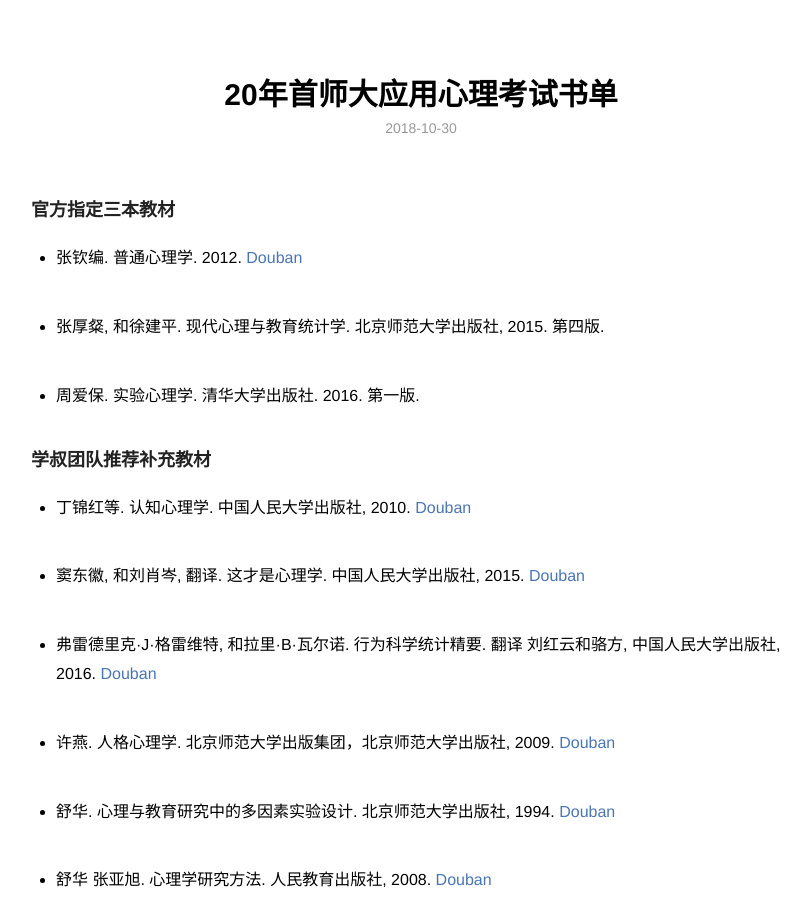
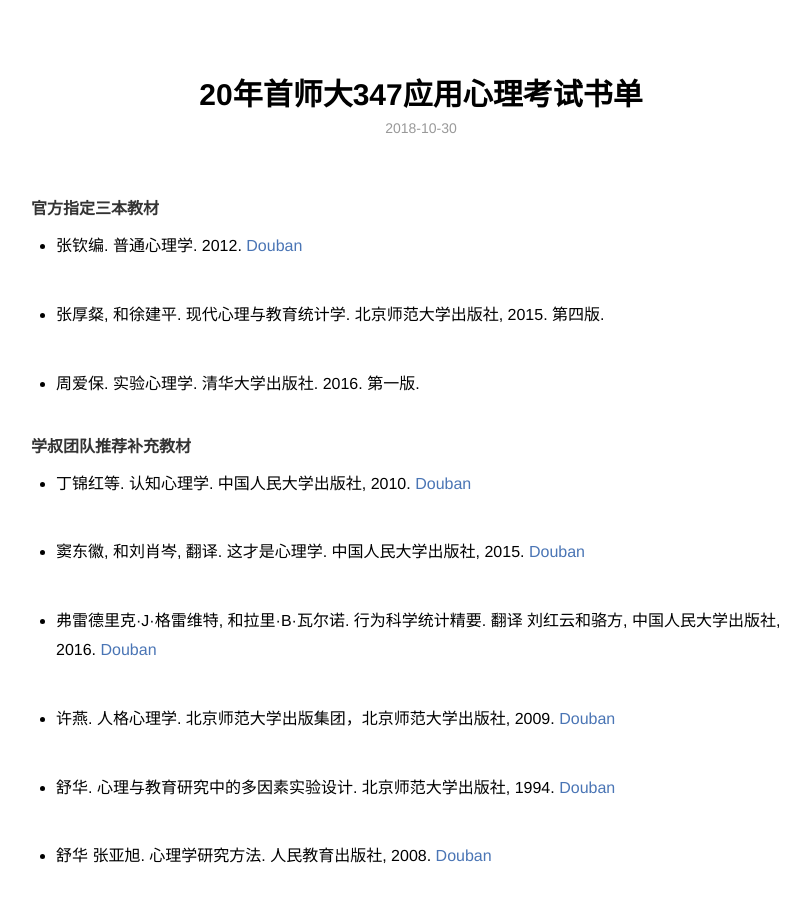
Before and after one commit to zapp926/cnu.github.io, a Jekyll site: the page built from _posts/2018-10-30-booklist.md, in a window 1280 px wide and 900 px high. Shown: the whole window, without its empty margins (219-1029 px from the left). Built offline with Jekyll 4.4.1, drawn with Linux system fonts in a browser that asks for light colours; some of the changed text lies outside the part shown.

Commit message:
add blog

```diff
--- a/_posts/2018-10-30-booklist.md
+++ b/_posts/2018-10-30-booklist.md
@@ -1,11 +1,12 @@
 ---
 layout:     post
-title:  20年首师大应用心理考试书单
+title:  20年首师大347应用心理考试书单
 category: blog
 description:  吾心可鉴 夫复何言？
 ---
 
-### 官方指定三本教材
+#### 官方指定三本教材
+
 
 - 张钦编. 普通心理学. 2012. [Douban](https://book.douban.com/subject/10617535/)
 
@@ -13,7 +14,8 @@ description:  吾心可鉴 夫复何言？
 
 - 周爱保. 实验心理学. 清华大学出版社. 2016. 第一版.
 
-### 学叔团队推荐补充教材
+#### 学叔团队推荐补充教材
+
 
 - 丁锦红等. 认知心理学. 中国人民大学出版社, 2010. [Douban](https://book.douban.com/subject/4898427/)
 
@@ -33,13 +35,15 @@ description:  吾心可鉴 夫复何言？
 
 note：版本没那么重要，有最新版的就选最新版的。
 
-### 其余辅导资料
+#### 其余辅导资料
+
 
 - 学叔团队辅导资料。[购买链接](https://shop155320243.taobao.com/?spm=a313o.201708ban.card.14.64f0197aVoBADB)
 
 - 心理学报、心理科学进展的文献。
 
-### 友情链接
+#### 友情链接
+
 
 树立全局意识，你们考上研究生就是为了科学研究。有空没空的多逛逛这些学院的主页，对大部分老师的研究领域有一定了解。这样你们看普心时候才知道，学这章有什么用，怎么去研究，应用在哪里。了解的多了之后，也就明白了自己研究生方向如何选择。多了解、多比较才能不限于泥沼。
 
```
